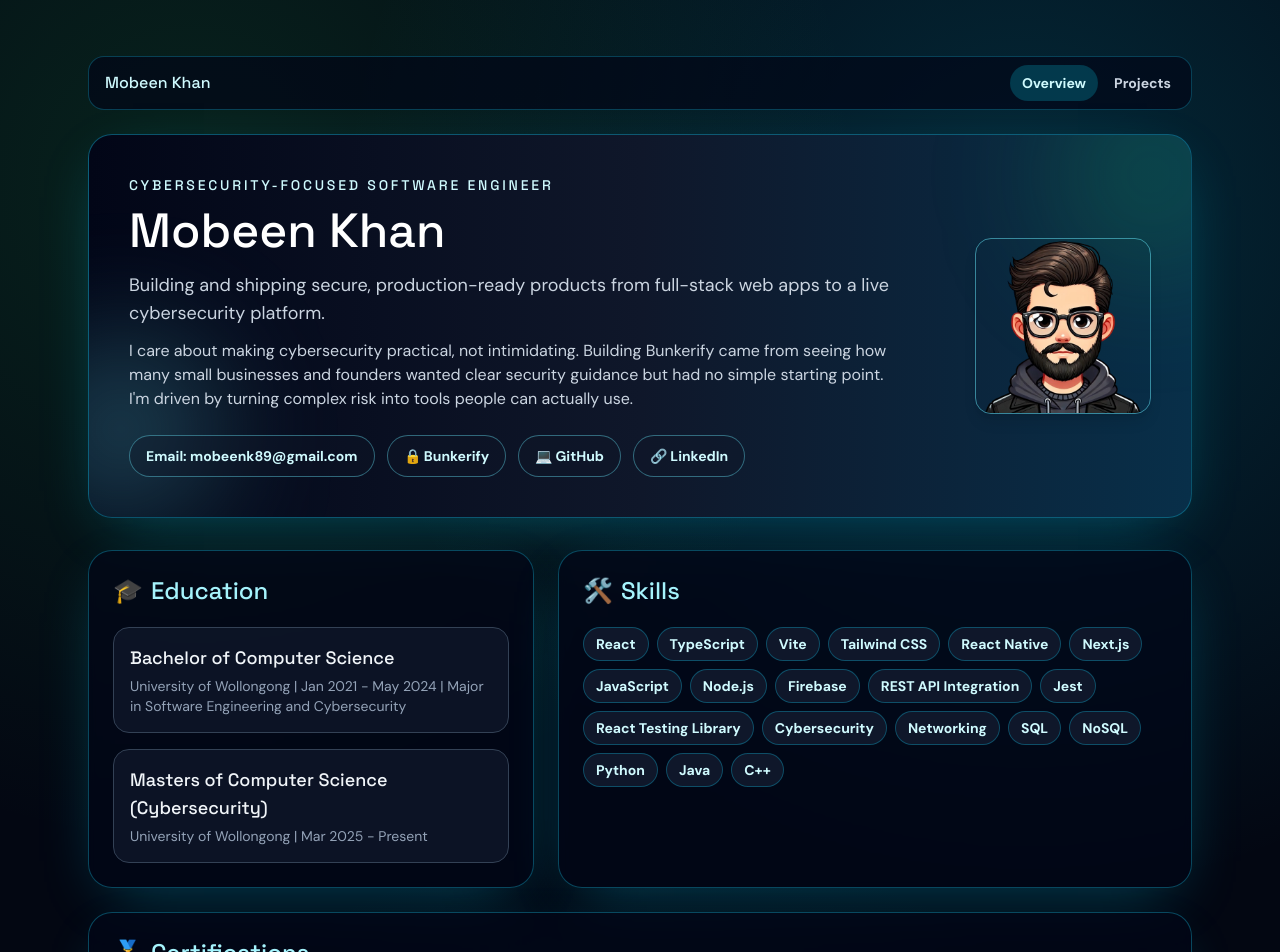
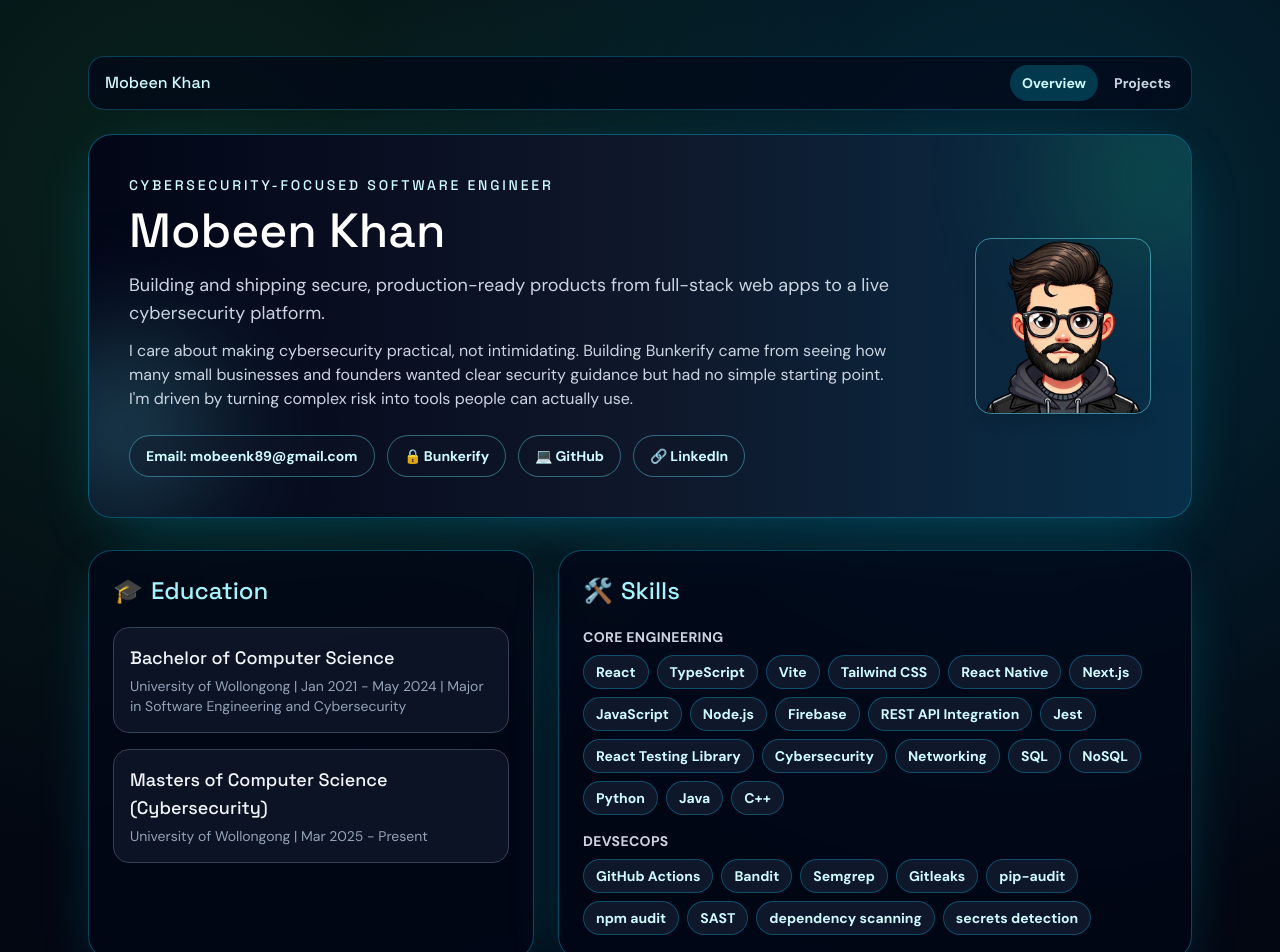
Before and after one commit to mobeen786822/Portfolio, a React (Vite) app: page / in a window 1280 px wide. Shown: the top 952 px of the page. Built offline with nearby package versions, Linux system fonts and the light colour scheme.

Commit message:
Update projects and skills with recent DevSecOps security work

```diff
--- a/src/App.jsx
+++ b/src/App.jsx
@@ -50,6 +50,8 @@ const projects = [
       "Implemented OpenAI-powered content tailoring with strict no-fabrication rules.",
       "Added private access via VPN-only deployment (Tailscale) on a cloud VM.",
       "Added UI preview, download actions, and loading feedback.",
+      "Built a GitHub Actions CI/CD security pipeline using Bandit, Semgrep, Gitleaks, and pip-audit.",
+      "Identified and resolved a medium-severity Bandit finding related to an interface binding vulnerability.",
     ],
   },
   {
@@ -62,6 +64,10 @@ const projects = [
       "Implemented incident lifecycle tracking with severity, status transitions, ownership, and event timelines.",
       "Added SLA-aware monitoring with breach indicators to support prioritisation and response quality.",
       "Implemented runbook and root-cause analysis capture to improve incident resolution consistency.",
+      "Implemented a full-stack security pipeline across Python (Bandit, pip-audit) and JavaScript (npm audit, Gitleaks).",
+      "Discovered 8 CVEs in backend dependencies and triaged remediation paths.",
+      "Replaced python-jose with PyJWT due to an unresolvable vulnerability chain and migrated the authentication implementation.",
+      "Resolved a high-severity frontend vulnerability by upgrading affected dependencies.",
     ],
   },
   {
@@ -101,7 +107,10 @@ const volunteer = [
   },
 ];
 
-const skills = [
+const skillCategories = [
+  {
+    name: "Core Engineering",
+    items: [
       "React",
       "TypeScript",
       "Vite",
@@ -121,6 +130,12 @@ const skills = [
       "Python",
       "Java",
       "C++",
+    ],
+  },
+  {
+    name: "DevSecOps",
+    items: ["GitHub Actions", "Bandit", "Semgrep", "Gitleaks", "pip-audit", "npm audit", "SAST", "dependency scanning", "secrets detection"],
+  },
 ];
 
 const cybersecurityTools = [
@@ -254,13 +269,20 @@ function OverviewPage() {
         </Panel>
 
         <Panel title="Skills" icon={"\u{1F6E0}\u{FE0F}"} className="lg:col-span-7">
-          <ul className="flex flex-wrap gap-1.5 sm:gap-2">
-            {skills.map((skill) => (
-              <li key={skill} className="rounded-full border border-brand-700/60 bg-slate-900 px-2.5 py-1 text-xs font-semibold text-brand-100 sm:px-3 sm:py-1.5 sm:text-sm">
+          <div className="space-y-4">
+            {skillCategories.map((category) => (
+              <div key={category.name}>
+                <h3 className="text-sm font-semibold uppercase tracking-wide text-slate-300">{category.name}</h3>
+                <ul className="mt-2 flex flex-wrap gap-1.5 sm:gap-2">
+                  {category.items.map((skill) => (
+                    <li key={`${category.name}-${skill}`} className="rounded-full border border-brand-700/60 bg-slate-900 px-2.5 py-1 text-xs font-semibold text-brand-100 sm:px-3 sm:py-1.5 sm:text-sm">
                       {skill}
                     </li>
                   ))}
                 </ul>
+              </div>
+            ))}
+          </div>
         </Panel>
 
         <Panel title="Certifications" icon={"\u{1F3C5}"} className="lg:col-span-12">
```
Lines whose indentation alone changed are shown as unchanged.
